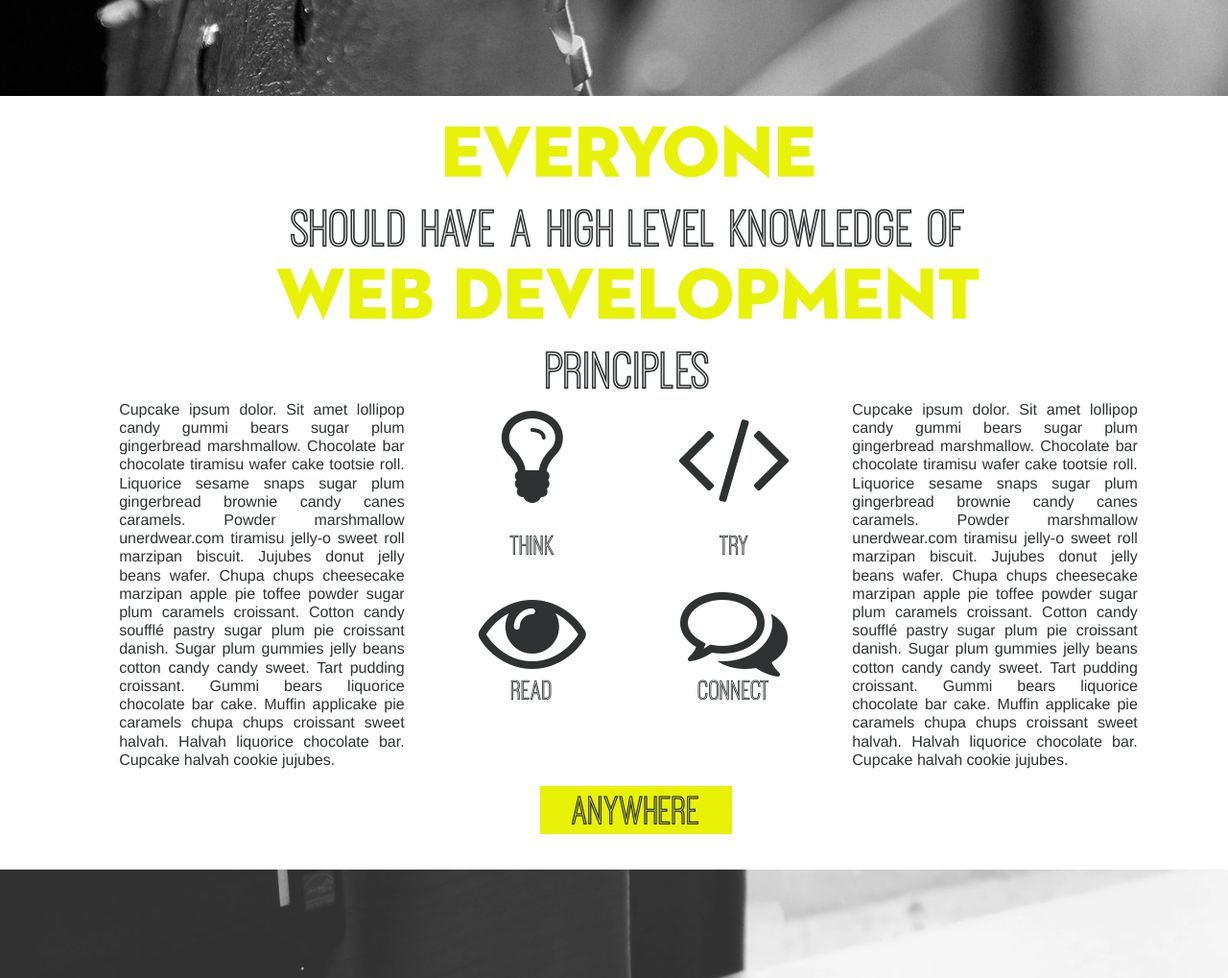
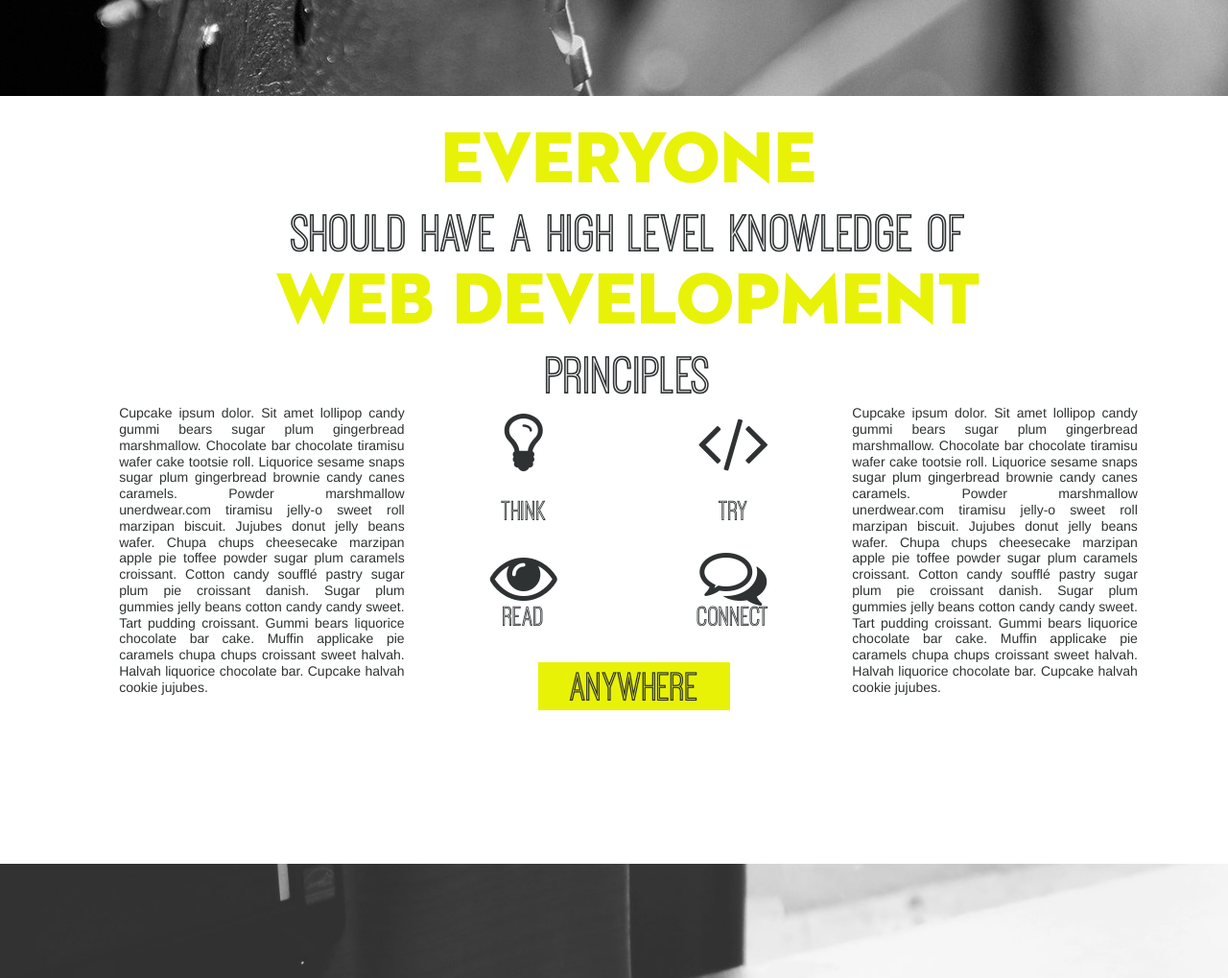
Before and after one commit to ninjaofawesome/exemplar, a website: page index.html in a window 1280 px wide. Shown: the part 700-1719 px from the top of the page at 96% size. Drawn offline with Linux system fonts and the light colour scheme.

Commit message:
got the front page working and complete, needs text.

```diff
--- a/app/css/components/_body.scss
+++ b/app/css/components/_body.scss
@@ -5,7 +5,7 @@
 html, body{
   background-color: $white;
   color: $charcoal;
-  font-size: 16px;
+  font-size: 14px;
   line-height: 1.2em;
   height: 100%;
   width: 100%;
--- a/app/css/components/_buttons.scss
+++ b/app/css/components/_buttons.scss
@@ -12,6 +12,7 @@
   font-size: 44px;
   font-weight: 300;
   margin: 1%;
+  cursor: pointer;
   &:hover, &:active, &:focus{
     @include transition(all, 0.5s, ease);
     color: $lightest-gray;
@@ -59,3 +60,7 @@
     margin: 0 auto 20% auto;
   }
 }
+
+.button-space-top-bottom{
+  margin: 20% auto;
+}
--- a/app/css/components/_images.scss
+++ b/app/css/components/_images.scss
@@ -1,18 +1,24 @@
   .icons-box{
     width: 420px;
-    height: 400px;
+    height: 100%;
     margin: 0 auto;
   }
 
-  .icon-row{
-    margin: 0;
+  .icon-box{
+    float: none;
+    margin: 2% auto;
+    text-align: center;
   }
 
-  .icon-box{
-    width: 200px;
-    height: 175px;
-    text-align: center;
-    vertical-align: middle;
-    display: inline-block;
-    margin: 3px;
+.link-icon{
+  color: $charcoal;
+  &.last{
+    font-size: 500%;
+    @include breakpoint(tablet){
+      font-size: 400%;
+    }
+    @include breakpoint(mobile){
+      font-size: 350%;
+    }
   }
+}
--- a/app/css/components/_type.scss
+++ b/app/css/components/_type.scss
@@ -32,10 +32,7 @@
   }
 }
 
-.link-icon{
-  font-size: 7em !important;
-  color: $charcoal;
-}
+
 
 .ostrich-headline{
   font-family: $ostrich;
--- a/app/css/partials/_index.scss
+++ b/app/css/partials/_index.scss
@@ -1,4 +1,7 @@
 .hello, .touch{
+  height: 100vh;
+  width: 100vw;
+  min-height: 420px;
   .stretch-col{
     margin: 0;
     padding: 0;
@@ -36,6 +39,8 @@
     width: 400px;
     height: 150px;
     text-align: center;
+    float: none;
+    margin: 0 auto;
   }
 
 }
@@ -43,10 +48,10 @@
 .manifesto, .actionable{
   height: 100vh;
   width: 100vw;
-  .manifesto-box, .action-box{
+  .manifesto-box-text, .action-box{
     width: 100%;
     height: 37.5%;
-    margin-top: 2%;
+    margin-top: 2.5%;
   }
   .manifest-title, .act-title{
     font-size: 6vw;
--- a/app/views/main.html
+++ b/app/views/main.html
@@ -23,10 +23,10 @@
   </div>
 </section>
 
-<section class="manifesto" id="manifesto-box">
+<section class="manifesto manifesto-box">
   <div class="row">
     <div class="col-md-10 col-md-offset-1">
-      <div class="manifesto-box">
+      <div class="manifesto-box-text">
         <h1 class="neutra-headline yellow centered manifest-title">Everyone</h1>
         <h1 class="ostrich-headline charcoal centered manifest-subtitle">Should Have A High Level Knowledge Of</h1>
         <h1 class="neutra-headline yellow centered manifest-title">Web Development</h1>
@@ -40,57 +40,68 @@
       <p>Cupcake ipsum dolor. Sit amet lollipop candy gummi bears sugar plum gingerbread marshmallow. Chocolate bar chocolate tiramisu wafer cake tootsie roll. Liquorice sesame snaps sugar plum gingerbread brownie candy canes caramels. Powder marshmallow unerdwear.com tiramisu jelly-o sweet roll marzipan biscuit. Jujubes donut jelly beans wafer. Chupa chups cheesecake marzipan apple pie toffee powder sugar plum caramels croissant. Cotton candy soufflé pastry sugar plum pie croissant danish. Sugar plum gummies jelly beans cotton candy candy sweet. Tart pudding croissant. Gummi bears liquorice chocolate bar cake. Muffin applicake pie caramels chupa chups croissant sweet halvah. Halvah liquorice chocolate bar. Cupcake halvah cookie jujubes.</p>
 
     </div>
+
     <div class="col-md-4">
 
-      <div class="icons-box">
-        <div class="row icon-row">
+      <div class="row">
+        <div class="col-md-6 col-sm-6 col-xs-6">
           <div class="icon-box">
+
             <a ng-href="#/think">
-              <i class="fa link-icon fa-lightbulb-o"></i>
+              <i class="fa link-icon fa-lightbulb-o fa-5x"></i>
               <div class="row">
                 <h2 class="ostrich-headline charcoal centered">Think</h2>
               </div>
             </a>
+
           </div>
+        </div>
+        <div class="col-md-6 col-sm-6 col-xs-6">
           <div class="icon-box">
+
             <a ng-href="#/try">
-              <i class="fa link-icon fa-code"></i>
+              <i class="fa link-icon fa-code fa-5x"></i>
               <div class="row">
                 <h2 class="ostrich-headline charcoal manifesto-text code">Try</h2>
               </div>
             </a>
+
           </div>
         </div>
-        <div class="row icon-row">
+      </div>
+
+      <div class="row">
+        <div class="col-md-6 col-sm-6 col-xs-6">
           <div class="icon-box">
             <a ng-href="#/read">
-              <i class="fa link-icon fa-eye"></i>
+              <i class="fa link-icon fa-eye fa-5x"></i>
               <div class="row">
                 <h2 class="ostrich-headline charcoal manifesto-text">Read</h2>
               </div>
             </a>
           </div>
+        </div>
+        <div class="col-md-6 col-sm-6 col-xs-6">
           <div class="icon-box">
             <a ng-href="#/connect">
-              <i class="fa link-icon fa-comments-o"></i>
+              <i class="fa link-icon fa-comments-o fa-5x"></i>
               <div class="row">
                 <h2 class="ostrich-headline charcoal manifesto-text">Connect</h2>
               </div>
             </a>
           </div>
         </div>
-
-
       </div>
 
       <div class="row">
-        <div class="col-md-6 col-md-offset-3">
-          <div class="click-button yellow button-space-bottom-twenty" id="stuff" role="button" click-move >Anywhere</div>
+        <div class="col-md-6 col-sm-6 col-xs-6 col-md-offset-3 col-sm-offset-3 col-xs-offset-3">
+          <div class="click-button yellow button-space-top-bottom" id="stuff" role="button" click-move >Anywhere</div>
         </div>
       </div>
 
     </div>
-    <div class="col-md-3">
+
+    <div class="col-md-3 hidden-xs hidden-sm">
       <p>Cupcake ipsum dolor. Sit amet lollipop candy gummi bears sugar plum gingerbread marshmallow. Chocolate bar chocolate tiramisu wafer cake tootsie roll. Liquorice sesame snaps sugar plum gingerbread brownie candy canes caramels. Powder marshmallow unerdwear.com tiramisu jelly-o sweet roll marzipan biscuit. Jujubes donut jelly beans wafer. Chupa chups cheesecake marzipan apple pie toffee powder sugar plum caramels croissant. Cotton candy soufflé pastry sugar plum pie croissant danish. Sugar plum gummies jelly beans cotton candy candy sweet. Tart pudding croissant. Gummi bears liquorice chocolate bar cake. Muffin applicake pie caramels chupa chups croissant sweet halvah. Halvah liquorice chocolate bar. Cupcake halvah cookie jujubes.</p>
 
     </div>
@@ -152,51 +163,55 @@
   </div>
 
   <div class="row">
-    <div class="col-md-2 col-md-offset-2">
+    <div class="col-md-2 col-sm-2 col-xs-2 col-md-offset-2 col-sm-offset-2 col-xs-offset-1">
       <div class="icon-box">
         <a ng-href="#/think">
-            <i class="fa link-icon fa-lightbulb-o"></i>
+          <i class="fa link-icon last fa-lightbulb-o"></i>
           <div class="row">
             <h2 class="ostrich-headline charcoal centered">Think</h2>
           </div>
         </a>
       </div>
     </div>
-
-    <div class="col-md-2">
+    <div class="col-md-2 col-sm-2 col-xs-2">
       <div class="icon-box">
         <a ng-href="#/try">
-            <i class="fa link-icon fa-code"></i>
+          <i class="fa link-icon last fa-code"></i>
           <div class="row">
             <h2 class="ostrich-headline charcoal manifesto-text code">Try</h2>
           </div>
         </a>
       </div>
     </div>
-    <div class="col-md-2">
+
+    <div class="col-md-2 col-sm-2 col-xs-2">
       <div class="icon-box">
         <a ng-href="#/read">
-          <i class="fa link-icon fa-eye"></i>
+          <i class="fa link-icon last fa-eye"></i>
           <div class="row">
-            <h2 class="ostrich-headline charcoal manifesto-text">Read</h2>
+            <h2 class="ostrich-headline charcoal manifesto-text code">Read</h2>
           </div>
         </a>
       </div>
     </div>
-    <div class="col-md-2">
+    <div class="col-md-2 col-sm-2 col-xs-2">
       <div class="icon-box">
         <a ng-href="#/connect">
-          <i class="fa link-icon fa-comments-o"></i>
+          <i class="fa link-icon last fa-comments-o"></i>
           <div class="row">
-            <h2 class="ostrich-headline charcoal manifesto-text">Connect</h2>
+            <h2 class="ostrich-headline charcoal manifesto-text code">Connect</h2>
           </div>
         </a>
       </div>
     </div>
 
+  </div>
+
     <div class="row">
-      <div class="col-md-2 col-md-offset-5">
+      <div class="col-md-2 col-sm-6 col-xs-6 col-md-offset-5 col-sm-offset-3 col-xs-offset-3">
+        <div class="button-box">
           <div class="click-button button-space-bottom-twenty" id="top" role="button" click-move >Top</div>
+        </div>
       </div>
     </div>
 
```
Also changed, not shown: app/css/styles.css. Lines whose indentation alone changed are shown as unchanged.
